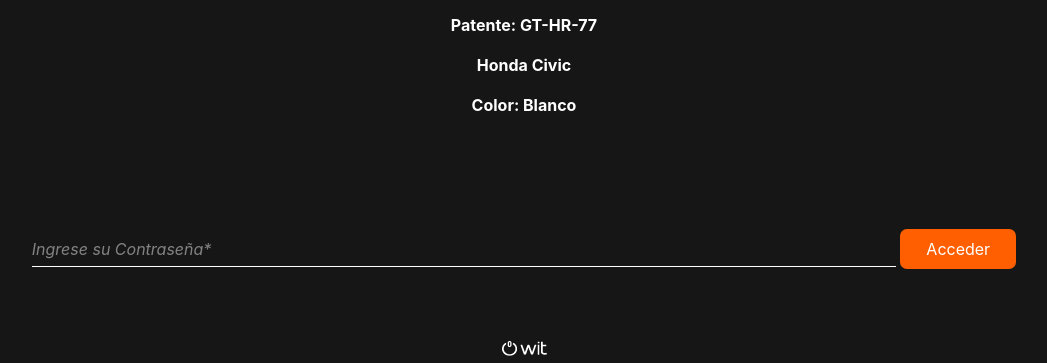
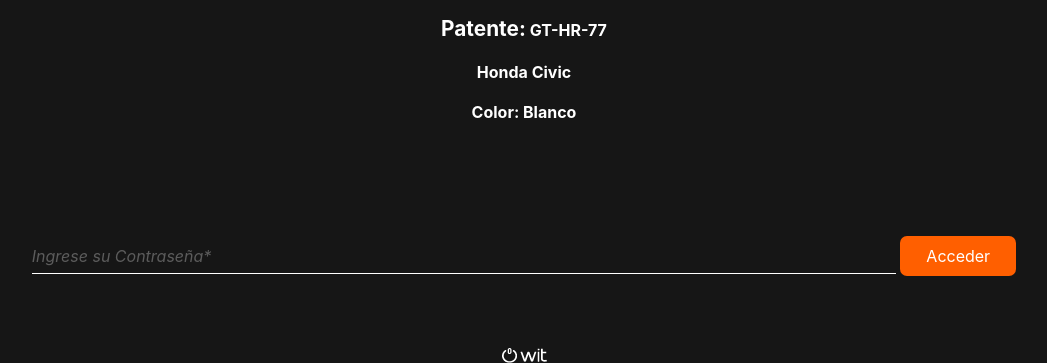
Before and after one commit to gestsol/Cierre-centralizado, a PHP site: page /index-2.html in a window 1280 px wide. Shown: the part 709-1072 px from the top of the page, without its empty margins (116-1163 px from the left). Run offline with PHP 8.4, Linux system fonts and the light colour scheme.

Commit message:
Add files via upload

```diff
--- a/assets/css/style2.css
+++ b/assets/css/style2.css
@@ -41,7 +41,7 @@ padding-bottom: 5px;
 
 ::placeholder{
     font-style: italic;
-    color: #838383;
+    color: #5c5c5c;
 }
 
 .gama{
@@ -57,3 +57,7 @@ padding-bottom: 5px;
 .datos{
     font-weight: bold;
 }
+
+span{
+font-size: 1.3rem;
+}
```
